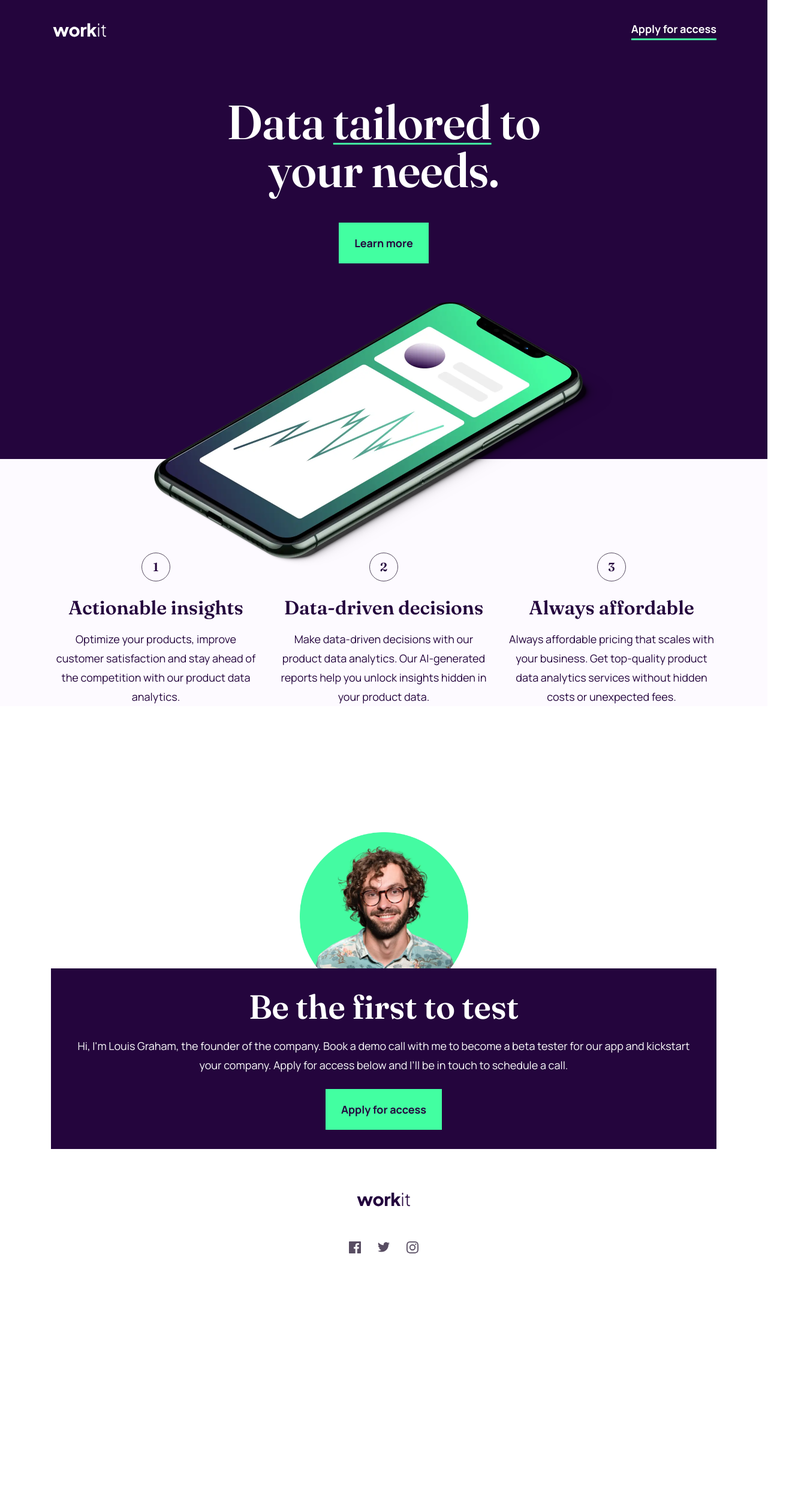
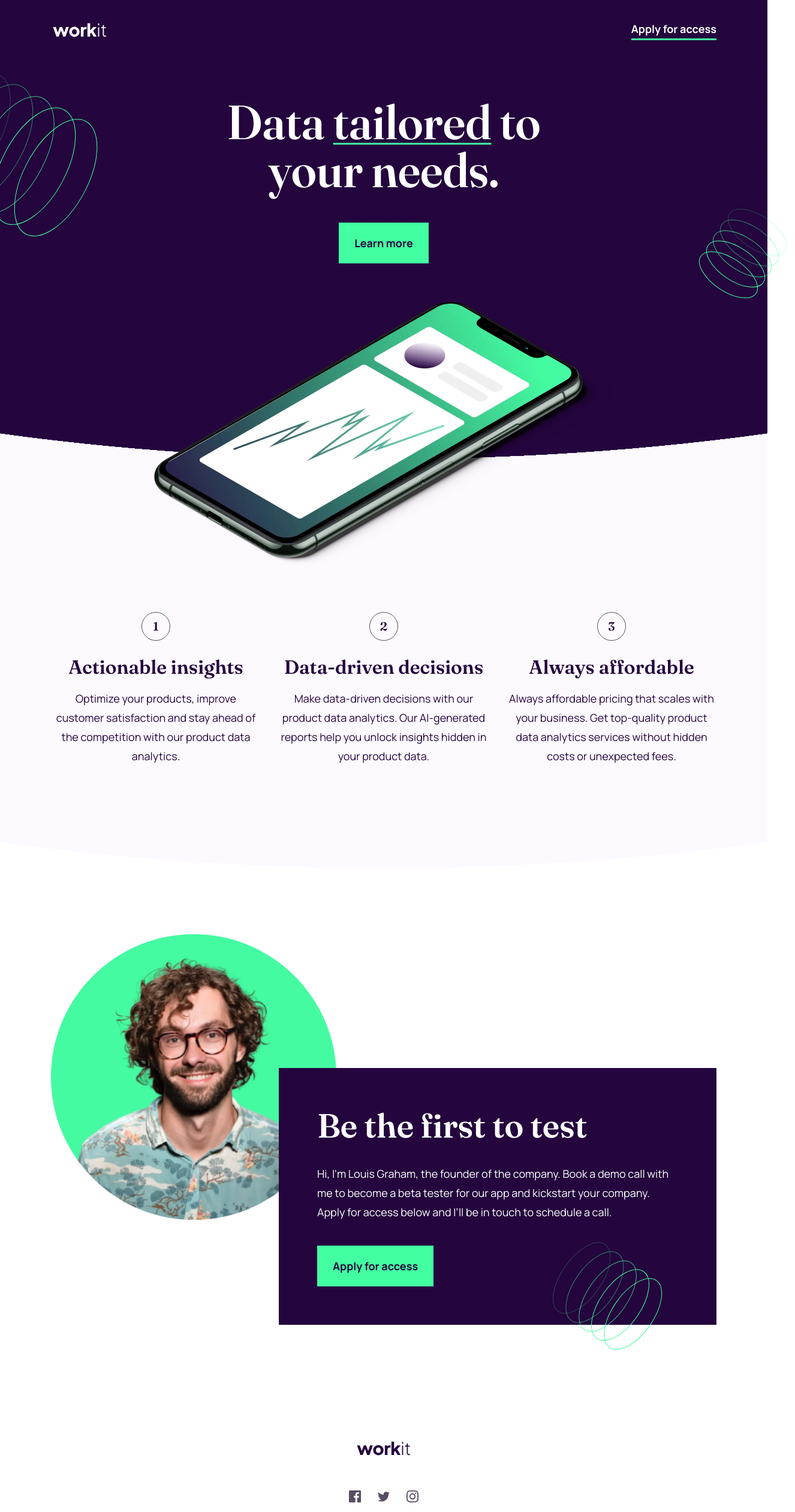
Before and after one commit to mateusbelicio/workit-landing-page, a React (Vite) app: page / in a window 1280 px wide. Shown: the top 2520 px of the page at 60% size, 1326 px wide, since content can reach past the window. Before the commit the page ends 2153 px from the top, so only its background shows below. Built offline with nearby package versions, Linux system fonts and the light colour scheme.

Commit message:
Feat: Media queries

```diff
--- a/src/components/CallToAction/CallToAction.jsx
+++ b/src/components/CallToAction/CallToAction.jsx
@@ -6,7 +6,7 @@ import React from 'react';
 
 const CallToAction = () => {
   return (
-    <CallToActionStyled className='cta section'>
+    <CallToActionStyled className='cta'>
       <div className='cta__container container grid'>
         <div className='cta__content'>
           <h2 className='section__title'>Be the first to test</h2>
--- a/src/components/CallToAction/CallToActionStyled.jsx
+++ b/src/components/CallToAction/CallToActionStyled.jsx
@@ -1,6 +1,13 @@
 import styled from 'styled-components';
+import pattern3 from '../../assets/bg-pattern-3.svg';
 
 export const CallToActionStyled = styled.section`
+  padding-block: 6.875rem 4.625rem;
+
+  @media screen and (min-width: 60em) {
+    padding-block: 6.875rem 7.625rem;
+  }
+
   .cta {
     &__container {
       justify-items: center;
@@ -28,6 +35,57 @@ export const CallToActionStyled = styled.section`
       aspect-ratio: 1;
       width: 17.5625rem;
     }
+
+    @media screen and (min-width: 32em) {
+      &__container {
+        grid-template-columns: repeat(12, 1fr);
+        grid-template-rows: repeat(2, min-content) 1fr;
+        column-gap: 0.625rem;
+      }
+
+      &__content {
+        padding: 3rem 3.5rem 3.5rem;
+        gap: 1.5rem;
+
+        grid-column: 4 / -1;
+        grid-row: 2 / -1;
+        text-align: left;
+        align-items: flex-start;
+
+        &::before {
+          content: url(${pattern3});
+          position: absolute;
+          top: 64%;
+          left: 60%;
+          display: block;
+        }
+      }
+
+      &__picture {
+        grid-column: 1 / span 5;
+        grid-row: 1 / span 2;
+        transform: none;
+      }
+    }
+
+    @media screen and (min-width: 60em) {
+      &__container {
+        column-gap: 1.875rem;
+      }
+
+      &__content {
+        padding: 4rem;
+        gap: 2rem;
+
+        grid-column: 5 / -1;
+      }
+
+      &__picture {
+        width: 100%;
+        transform: scale(1.07);
+        transform-origin: left top;
+      }
+    }
   }
 
   .button {
--- a/src/components/Features/Features.jsx
+++ b/src/components/Features/Features.jsx
@@ -4,7 +4,7 @@ import React from 'react';
 
 const Features = () => {
   return (
-    <FeaturesStyled className='features section'>
+    <FeaturesStyled className='features'>
       <div className='features__container container'>
         <h2 className='section__title sr-only'>Features</h2>
 
--- a/src/components/Features/FeaturesStyled.jsx
+++ b/src/components/Features/FeaturesStyled.jsx
@@ -1,15 +1,21 @@
 import styled from 'styled-components';
 
 export const FeaturesStyled = styled.section`
-  background-color: var(--clr-neutral-200);
-  padding-top: 9.75rem;
+  background-image: radial-gradient(
+    150% 100% at 50% 10%,
+    var(--clr-neutral-200) 90%,
+    transparent 90%
+  );
+  background-repeat: no-repeat;
+
+  padding-block: 9.75rem 4.3125rem;
 
   @media screen and (min-width: 32em) {
-    padding-top: 12.6875rem;
+    padding-block: 12.6875rem 6.4375rem;
   }
 
   @media screen and (min-width: 60em) {
-    padding-top: 20.375rem;
+    padding-block: 15.9375rem 10.6875rem;
   }
 
   .features {
--- a/src/components/Footer/Footer.jsx
+++ b/src/components/Footer/Footer.jsx
@@ -6,7 +6,7 @@ const Footer = () => {
   return (
     <FooterStyled className='footer'>
       <div className='footer__container container grid'>
-        <img src={logoDark} alt='' className='footer__logo' />
+        <img src={logoDark} alt='Workit logo' className='footer__logo' />
         <ul className='footer__social'>
           <li>
             <a href='#' className='footer__link'>
--- a/src/components/Hero/Hero.jsx
+++ b/src/components/Hero/Hero.jsx
@@ -11,20 +11,14 @@ const Hero = () => {
         <h1 className='hero__title'>
           Data <span>tailored</span> to your needs.
         </h1>
-        <img className='hero__image' src={heroImage} alt='' />
+        <img
+          className='hero__image'
+          src={heroImage}
+          alt='iPhone displaying a workit application UI.'
+        />
         <Button type='a' href='#' variation='fill'>
           Learn more
         </Button>
-      </div>
-
-      <div className='divider'>
-        <svg xmlns='http://www.w3.org/2000/svg' viewBox='0 0 1200 120' preserveAspectRatio='none'>
-          <path
-            d='M0,0V7.23C0,65.52,268.63,112.77,600,112.77S1200,65.52,1200,7.23V0Z'
-            className='shape-fill'
-            fill='currentColor'
-          ></path>
-        </svg>
       </div>
     </HeroStyled>
   );
--- a/src/components/Hero/HeroStyled.jsx
+++ b/src/components/Hero/HeroStyled.jsx
@@ -1,34 +1,40 @@
 import styled from 'styled-components';
+import pattern1 from '../../assets/bg-pattern-1.svg';
+import pattern2 from '../../assets/bg-pattern-2.svg';
 
 export const HeroStyled = styled.div`
   padding-block: 4rem 9.75rem;
-  background-color: var(--clr-primary-400);
   color: var(--clr-neutral-100);
   position: relative;
+  background-image: radial-gradient(
+    150% 100% at 50% 10%,
+    var(--clr-primary-400) 90%,
+    var(--clr-neutral-200) 90%
+  );
+  background-repeat: no-repeat;
 
   @media screen and (min-width: 32em) {
     padding-block: 4rem 12.6875rem;
+
+    &::before {
+      content: url(${pattern1});
+      position: absolute;
+      top: 0;
+      right: 85%;
+      display: block;
+    }
+
+    &::after {
+      content: url(${pattern2});
+      position: absolute;
+      top: 35%;
+      left: 90%;
+      display: block;
+    }
   }
 
   @media screen and (min-width: 60em) {
     padding-block: 4rem 20.375rem;
-  }
-
-  .divider {
-    position: absolute;
-    top: 100%;
-    width: 100%;
-    overflow: hidden;
-    line-height: 0;
-    z-index: -1;
-    color: var(--clr-primary-400);
-
-    svg {
-      position: relative;
-      display: block;
-      width: calc(100%);
-      height: 18px;
-    }
   }
 
   .hero {
--- a/src/components/Icon/IconStyled.jsx
+++ b/src/components/Icon/IconStyled.jsx
@@ -1,3 +1,9 @@
 import styled from 'styled-components';
 
-export const IconStyled = styled.div``;
+export const IconStyled = styled.div`
+  transition: filter 0.2s;
+
+  &:hover {
+    filter: contrast(200%);
+  }
+`;
--- a/src/styles/globalStyle.jsx
+++ b/src/styles/globalStyle.jsx
@@ -23,6 +23,7 @@ const GlobalStyle = createGlobalStyle`
     font: var(--font-body);
     color: var(--clr-primary-400);
     text-align: center;
+    overflow-x: hidden;
   }
 
   h1 {
--- a/src/styles/utilityStyle.jsx
+++ b/src/styles/utilityStyle.jsx
@@ -13,10 +13,6 @@ const UtilityStyle = createGlobalStyle`
   .flex {
     display: flex;
     align-items: center;
-  }
-
-  .section {
-    padding-block-start: 9.75rem;
   }
 
   .sr-only:not(:focus):not(:active) {
```
